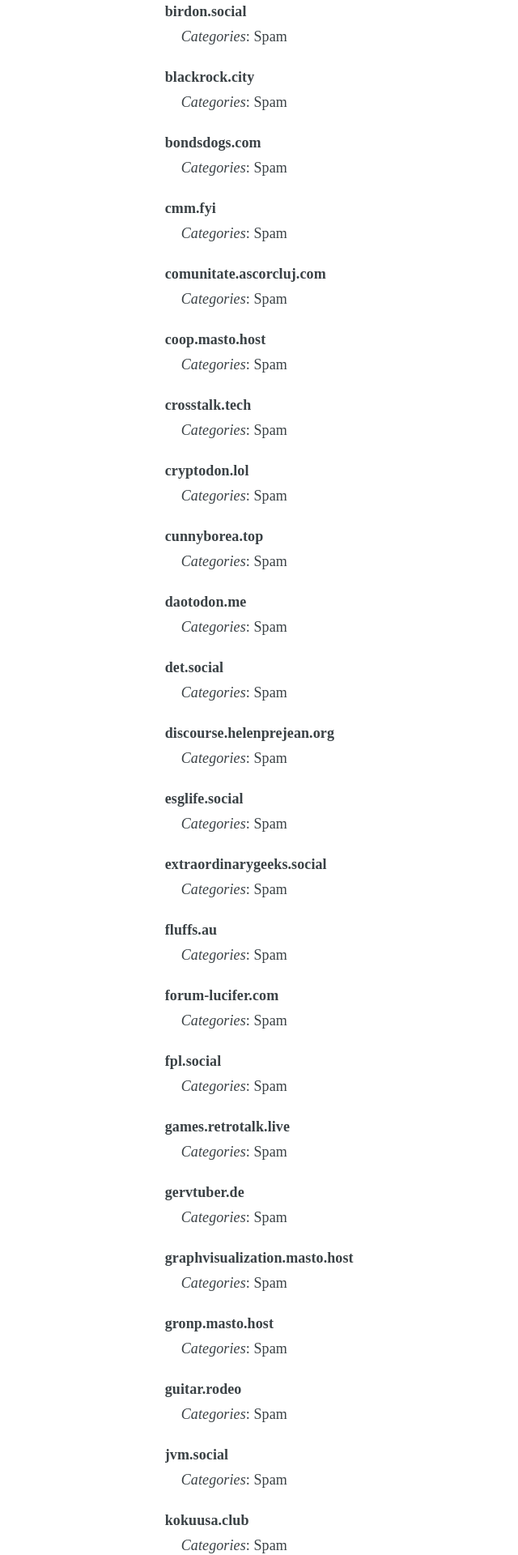
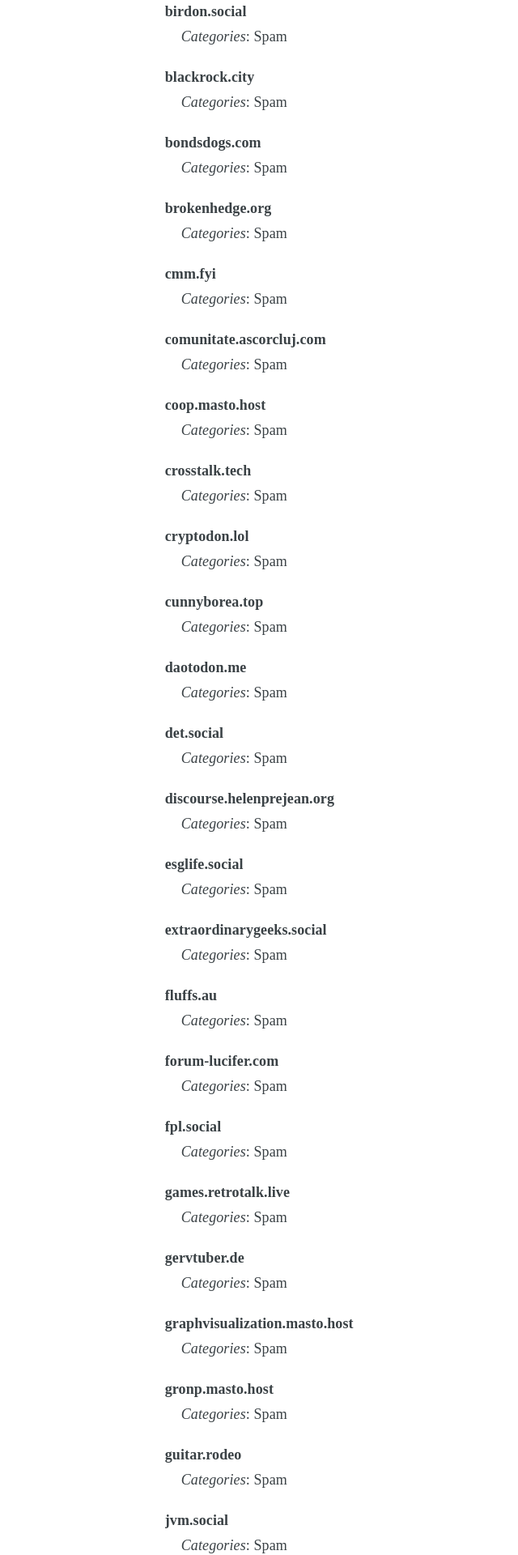
Before and after one commit to chaossocial/meta, a Jekyll site: the page built from federation.md, in a window 1280 px wide. Shown: the part 1559-3479 px from the top of the page at 81% size, without its empty margins (226-866 px from the left). Built offline with Jekyll 4.4.1, drawn with Linux system fonts in a browser that asks for light colours; some of the changed text lies outside the part shown.

Commit message:
Limit brokenhedge.org

```diff
--- a/_data/limited_instances.json
+++ b/_data/limited_instances.json
@@ -80,6 +80,15 @@
   },
   {
     "instance": "bondsdogs.com",
+    "tags": [
+      "SPAM"
+    ],
+    "receipts": [],
+    "comment_en": "",
+    "comment_de": ""
+  },
+  {
+    "instance": "brokenhedge.org",
     "tags": [
       "SPAM"
     ],
```
